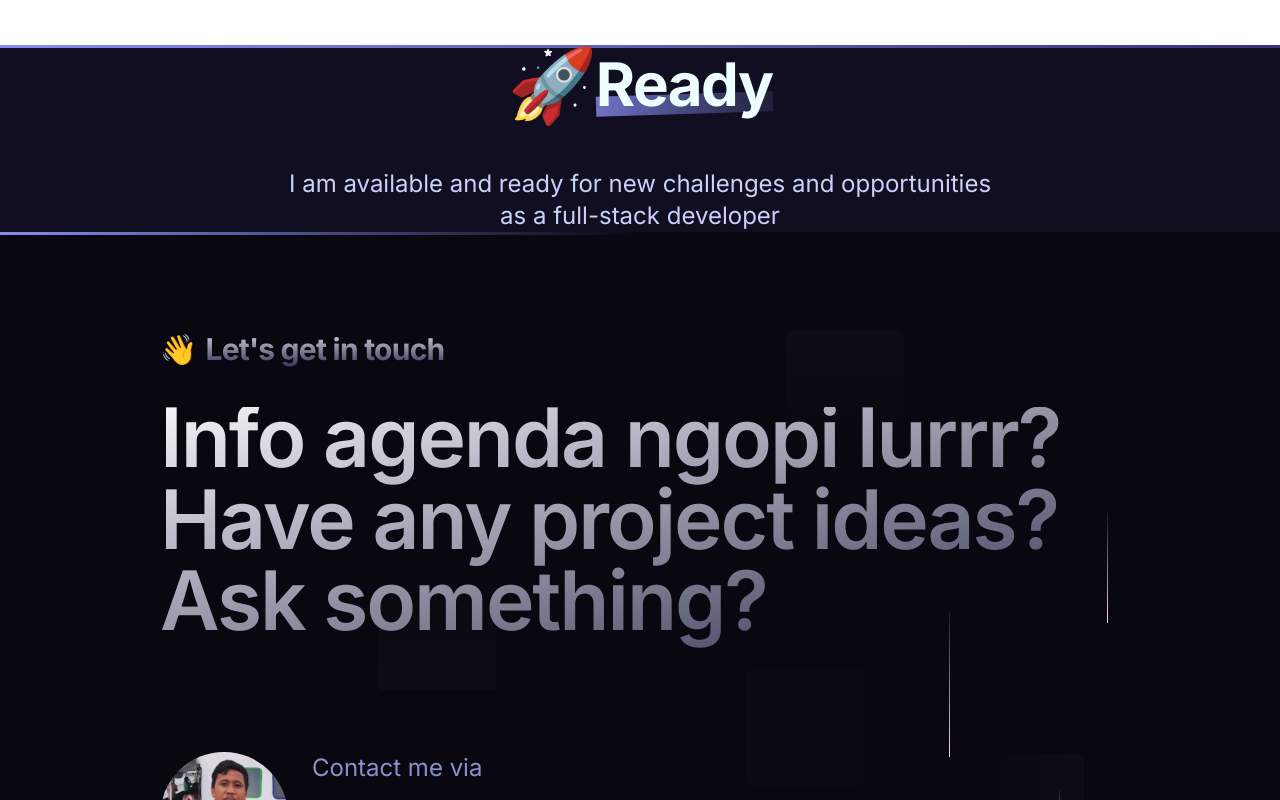
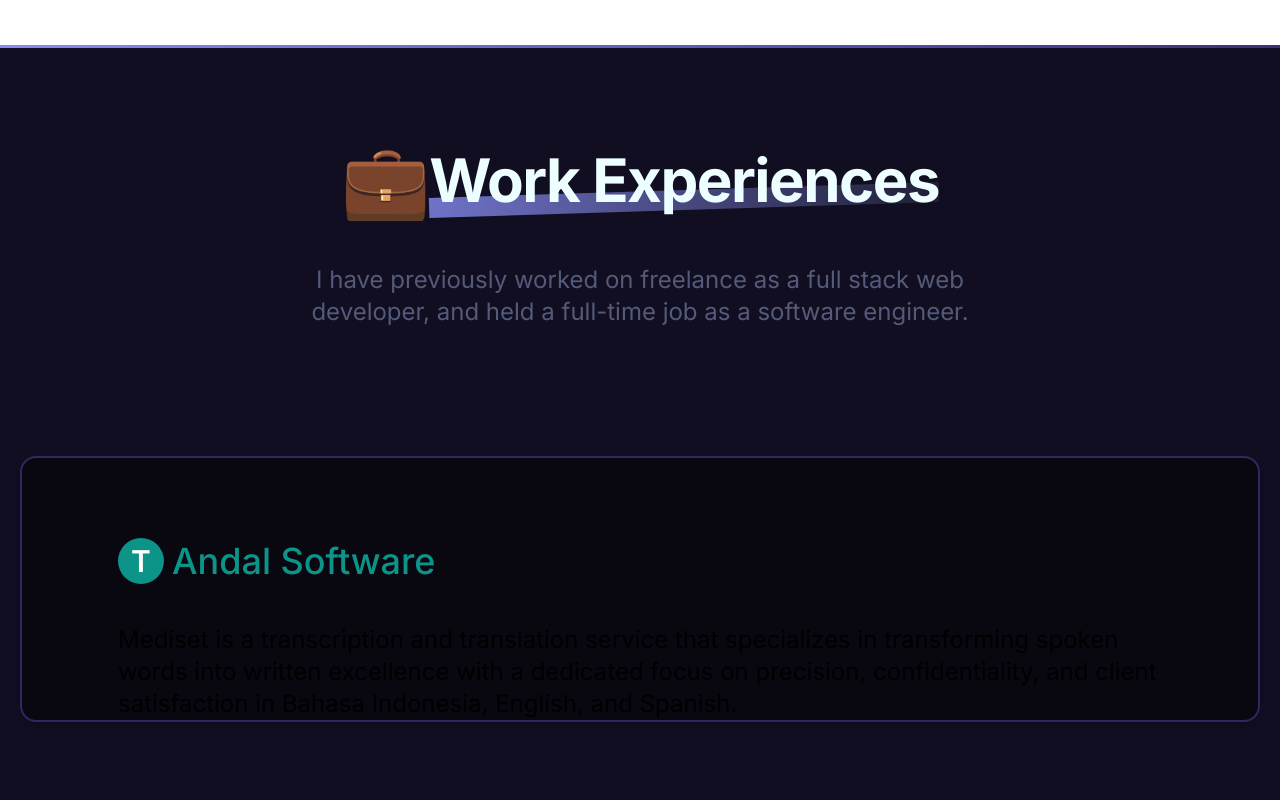
Before and after one commit to raflij/raflij, a Next.js app: page / in a window 1280 px wide. Shown: the part 6440-7240 px from the top of the page. Built offline with nearby package versions, Linux system fonts and the light colour scheme.

Commit message:
feat: update work experience

```diff
--- a/components/Section/WorkExperience.jsx
+++ b/components/Section/WorkExperience.jsx
@@ -3,19 +3,36 @@
 const WorkExperience = () => {
     return (
 
-        <div className='flex items-center justify-center h-full bg-[#100e20]'>
+        <div className='flex items-center justify-center bg-[#100e20] py-24'>
             <div className='flex flex-col items-start sm:items-center sm:px-0 px-6'>
                 <h2 className='text-4xl sm:text-5xl md:text-5xl lg:text-6xl font-bold tracking-tight text-cyan-50 md:flex items-start md:items-center'>
-                    <span className='text-4xl sm:text-6xl md:text-6xl lg:text-7xl block sm:inline-block mb-2 md:mb-0'>🚀</span>
+                    <span className='text-4xl sm:text-6xl md:text-6xl lg:text-7xl block sm:inline-block mb-2 md:mb-0'>💼 </span>
                     <span className='relative'>
-                        <span className='relative z-10'>Ready</span>
+                        <span className='relative z-10'>Work Experiences</span>
                         <span className='bg-gradient-to-r from-[#878cf2]/80 to-[#a9b3f8]/10 absolute left-0 bottom-0 z-0 h-[16px] md:h-[20px] w-full rotate-[-1.8deg]'></span>
                     </span>
                 </h2>
-                <p className='pt-12 text-[#cad2fb] sm:text-center text-xl sm:text-2xl max-w-[720px]'>
-                    I am available and ready for new challenges and opportunities
-                    <span> as a full-stack developer</span>
+                <p className='pt-12 text-[#545a79] sm:text-center text-xl sm:text-2xl max-w-[720px]'>
+                    I have previously worked on freelance as a full stack web developer, and held a full-time job as a software engineer.
                 </p>
+                <div className='relative mx-auto max-w-[1240px] sm:pt-32 sm:pb-32 sm:px-9 xl:px-0'>
+                    <div className='relative sm:hidden h-[3px] bg-[#090811]'></div>
+                    <div className='sm:rounded-2xl py-20 sm:shadow-md pb-24 sm:pb-0 sm:border-[2px] bg-[#090811] border-[#2d2a62]'>
+                        <div className='sm:px-24 px-18'>
+                            <div className="flex items-center">
+                                <div className='flex items-center justify-center w-[40px] h-[40px] sm:w-[46px] sm:h-[46px] bg-teal-600 rounded-full mr-2'>
+                                    <span className='text-white text-2xl sm:text-3xl font-semibold'>T</span>
+                                </div>
+                                <span className='text-3xl sm:text-4xl font-medium text-teal-600 tracking-tight md:tracking-normal'>Andal Software</span>
+                            </div>
+                            <div className='mt-10'>
+                                <p className='text-lg sm:text-2xl'>
+                                    Mediset is a transcription and translation service that specializes in transforming spoken words into written excellence with a dedicated focus on precision, confidentiality, and client satisfaction in Bahasa Indonesia, English, and Spanish.
+                                </p>
+                            </div>
+                        </div>
+                    </div>
+                </div>
             </div>
         </div>
     )
```
